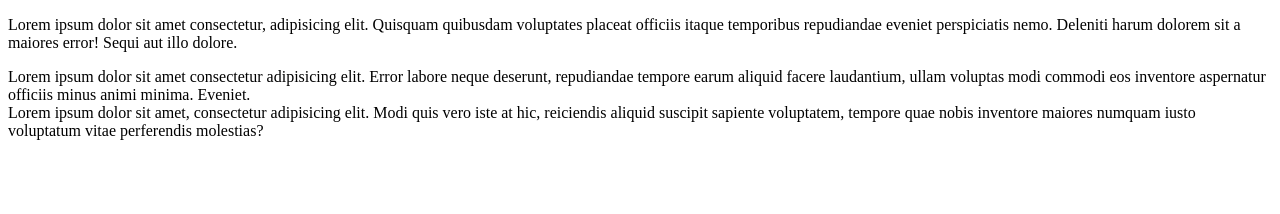
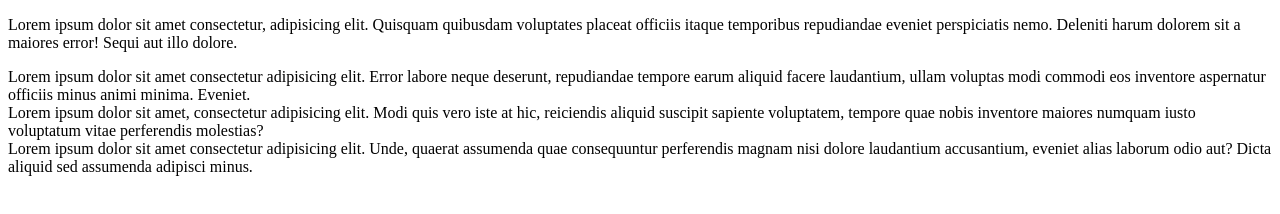
Before and after one commit to Mohamad-Ilham-Ramadhan/test-git-windows, a plain HTML site: page index.html in a window 1280 px wide. Drawn offline with Linux system fonts and the light colour scheme.

Commit message:
third commit

```diff
--- a/index.html
+++ b/index.html
@@ -13,5 +13,7 @@
     <div>Lorem ipsum dolor sit amet consectetur adipisicing elit. Error labore neque deserunt, repudiandae tempore earum aliquid facere laudantium, ullam voluptas modi commodi eos inventore aspernatur officiis minus animi minima. Eveniet.</div>
 
     <main>Lorem ipsum dolor sit amet, consectetur adipisicing elit. Modi quis vero iste at hic, reiciendis aliquid suscipit sapiente voluptatem, tempore quae nobis inventore maiores numquam iusto voluptatum vitae perferendis molestias?</main>
+
+    <footer>Lorem ipsum dolor sit amet consectetur adipisicing elit. Unde, quaerat assumenda quae consequuntur perferendis magnam nisi dolore laudantium accusantium, eveniet alias laborum odio aut? Dicta aliquid sed assumenda adipisci minus.</footer>
 </body>
 </html>
```
